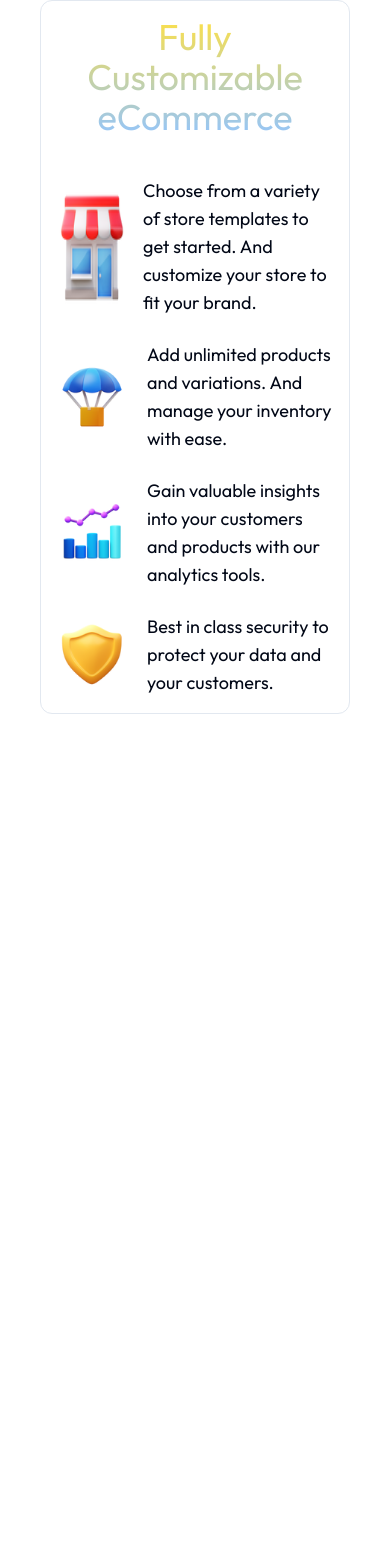
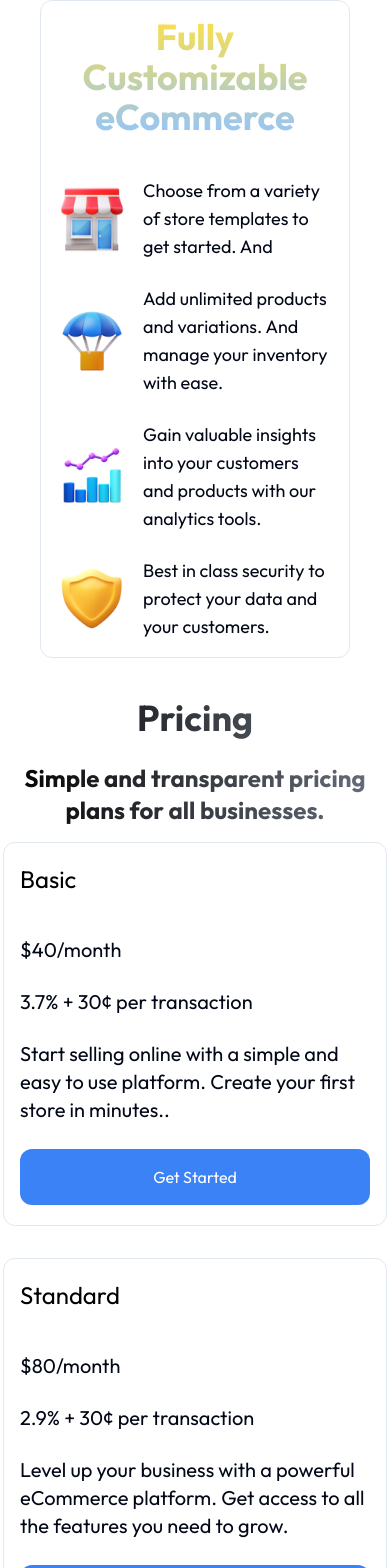
Before and after one commit to Afzalfaizi/landing-page-task, a Next.js app: page / in a window 390 px wide. Shown: the part 4770-6338 px from the top of the page. Before the commit the page ends 5524 px from the top, so only its background shows below. Built offline with nearby package versions, Linux system fonts and the light colour scheme.

Commit message:
faizi tech landing page

```diff
--- a/components/PriceSection.tsx
+++ b/components/PriceSection.tsx
@@ -1,30 +1,56 @@
-import React from 'react'
+import React from "react";
 
 const features = [
   {
-    name:"Basic",
-    price:"$40/month",
-    fees:"3.7% + 30¢ per transaction",
-    description:"Start selling online with a simple and easy to use platform. Create your first store in minutes.."
+    name: "Basic",
+    price: "$40/month",
+    fees: "3.7% + 30¢ per transaction",
+    description:
+      "Start selling online with a simple and easy to use platform. Create your first store in minutes..",
   },
   {
-    name:"LStandard",
-    price:"$80/month",
-    fees:"2.9% + 30¢ per transaction",
-    description:"Level up your business with a powerful eCommerce platform. Get access to all the features you need to grow."
+    name: "Standard",
+    price: "$80/month",
+    fees: "2.9% + 30¢ per transaction",
+    description:
+      "Level up your business with a powerful eCommerce platform. Get access to all the features you need to grow.",
   },
   {
-    name:"Premium",
-    price:"$200/month",
-    fees:"2.4% + 30¢ per transaction",
-    description:"For businesses that need more. Get access to all the features you need to grow."
-  }
-]
+    name: "Premium",
+    price: "$200/month",
+    fees: "2.4% + 30¢ per transaction",
+    description:
+      "For businesses that need more. Get access to all the features you need to grow.",
+  },
+];
 
 export default function PriceSection() {
   return (
-    <div>
-
+    <div className=" flex flex-col justify-center items-center">
+      <div
+        className=" text-4xl text-center md:text-6xl font-bold bg-gradient-to-r from-black to-gray-500
+        text-transparent bg-clip-text md:pb-10"
+      >
+        Pricing
+        <div className=" text-2xl text-center md:text-4xl font-bold mt-6 md:pb-10">
+          Simple and transparent pricing plans for all businesses.
+        </div>
+      </div>
+      <div className=" md:flex">
+        {features.map((feature, index) => (
+          <div key={index} className="p-4">
+            <div className=" grid justify-center items-center gap-4 border rounded-xl p-4 w-96 h-96">
+              <div className=" text-2xl text-black pb-4">{feature.name}</div>
+              <div className=" text-xl ">{feature.price}</div>
+              <div className=" text-xl">{feature.fees}</div>
+              <div className=" text-xl ">{feature.description}</div>
+              <button className=" bg-blue-500 text-white p-4 rounded-xl items-center justify-center ">
+                Get Started
+              </button>
+            </div>
+          </div>
+        ))}
+      </div>
     </div>
-  )
+  );
 }
--- a/components/ThirdSection.tsx
+++ b/components/ThirdSection.tsx
@@ -1,7 +1,7 @@
 import React from "react";
 import Image from "next/image";
 
-export default function ThirdSection () {
+export default function ThirdSection() {
   return (
     <div className=" flex p-10 flex-col md:flex-row md:justify-evenly">
       <div className=" flex-col md:flex-row gap-6 md:px-10 flex">
@@ -12,7 +12,7 @@ export default function ThirdSection () {
         </div>
         <div className=" flex-col border p-4 rounded-xl md:w-2/5 ">
           <div
-            className=" text-4xl flex justify-center text-center md:text-6xl bg-gradient-to-b from-yellow-300 to-blue-300
+            className=" text-4xl flex justify-center font-bold text-center md:text-6xl bg-gradient-to-b from-yellow-300 to-blue-300
            bg-clip-text text-transparent"
           >
             Fully Customizable eCommerce
@@ -27,11 +27,10 @@ export default function ThirdSection () {
               />
               <div className=" flex flex-col gap-2">
                 Choose from a variety of store templates to get started. And
-                customize your store to fit your brand.
               </div>
             </div>
             <div className=" flex-col">
-              <div className=" text-lg flex items-center gap-5">
+              <div className=" text-lg flex items-center gap-4">
                 <Image
                   src="/images/icon-product.png"
                   alt="feature-2"
@@ -45,7 +44,7 @@ export default function ThirdSection () {
               </div>
             </div>
             <div className=" flex-col">
-              <div className=" text-lg flex items-center gap-5">
+              <div className=" text-lg flex items-center gap-4">
                 <Image
                   src="/images/icon-analytics.png"
                   alt="feature-2"
@@ -59,7 +58,7 @@ export default function ThirdSection () {
               </div>
             </div>
             <div className=" flex-col">
-              <div className=" text-lg flex items-center gap-5">
+              <div className=" text-lg flex items-center gap-4">
                 <Image
                   src="/images/icon-shield.png"
                   alt="feature-2"
```
